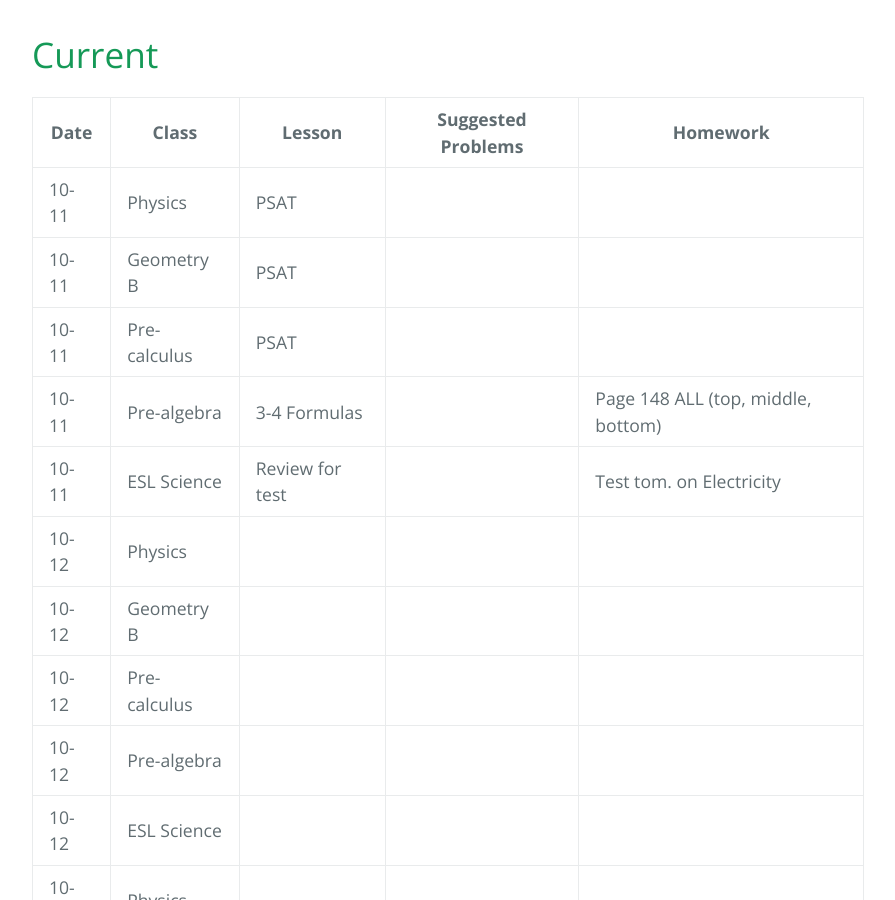
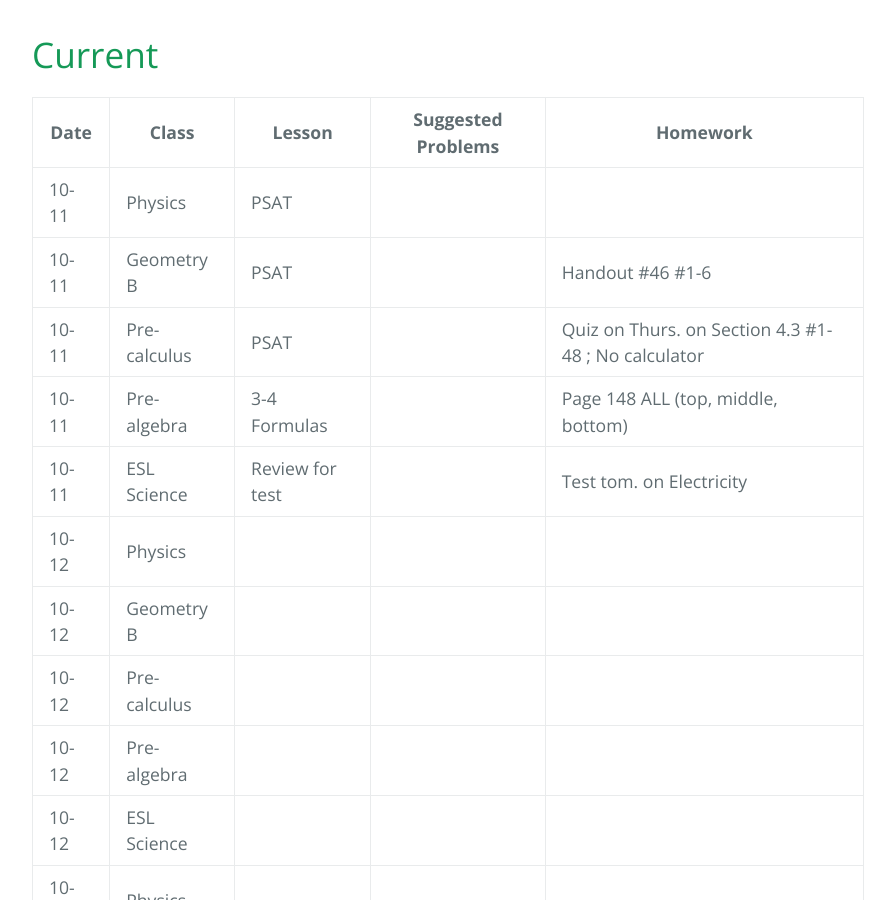
Before and after one commit to gpayoo/gpayoo, a Jekyll site: the page built from index.md, in a window 1280 px wide and 900 px high, scrolled down 471 px. Shown: the whole window, without its empty margins (192-1087 px from the left). Built offline with Jekyll 4.4.1, drawn with Linux system fonts in a browser that asks for light colours; our own code applies the rules of GitHub Pages for plain Markdown files.

Commit message:
Update index.md

```diff
--- a/index.md
+++ b/index.md
@@ -11,8 +11,8 @@ layout: default
 | Date | Class | Lesson | Suggested Problems | Homework |
 | ---- | ----- | ------ | -------- | ---
 | 10-11 | Physics | PSAT | |
-| 10-11 | Geometry B |  PSAT | |  |
-| 10-11 | Pre-calculus | PSAT | |
+| 10-11 | Geometry B |  PSAT | |  Handout #46 #1-6|
+| 10-11 | Pre-calculus | PSAT | | Quiz on Thurs. on Section 4.3 #1-48 ; No calculator
 | 10-11 | Pre-algebra | 3-4 Formulas | | Page 148 ALL (top, middle, bottom)
 | 10-11 | ESL Science | Review for test |  | Test tom. on Electricity
 | 10-12 | Physics |  | |
```
